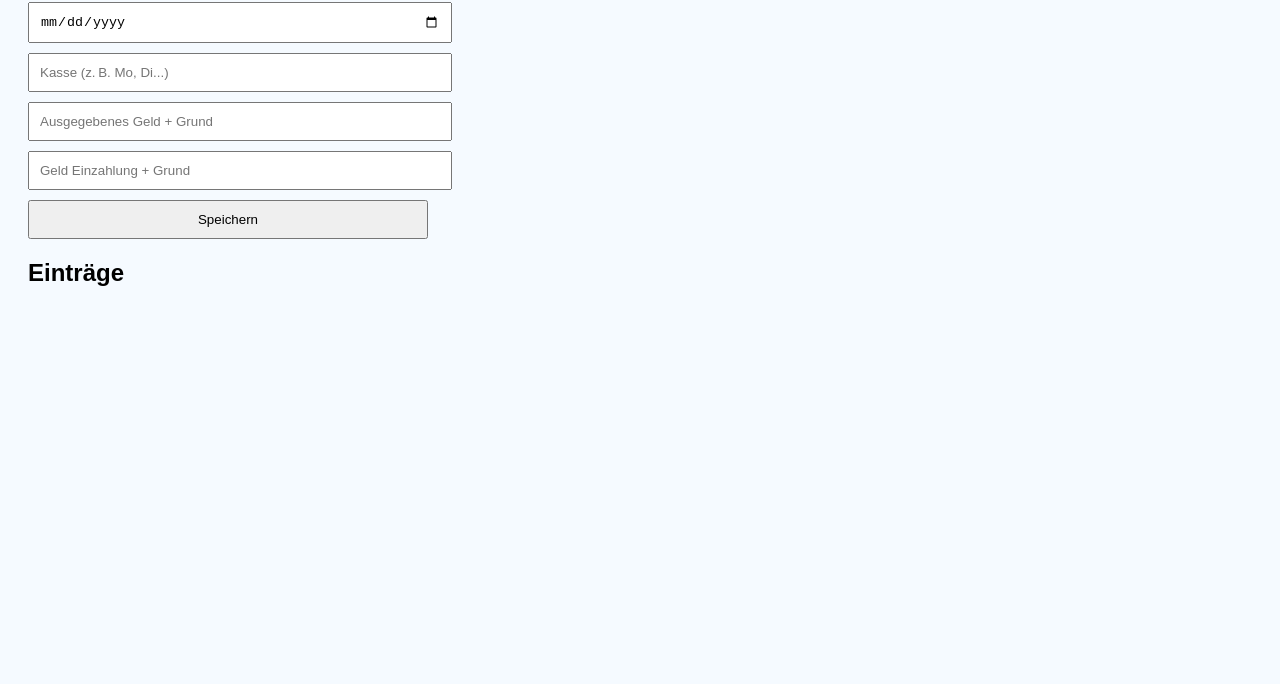
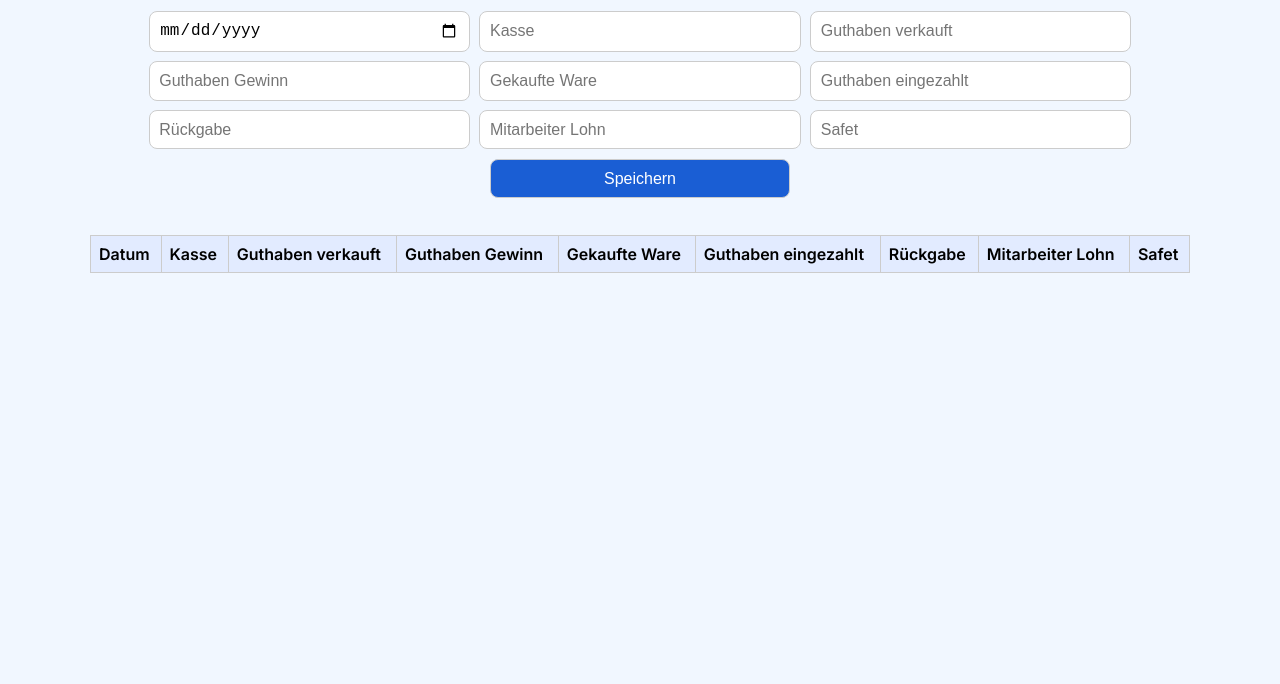
Before and after one commit to techstore2000/Smarttec, a plain HTML site: page index.html in a window 1280 px wide. Shown: the part 116-800 px from the top of the page. Drawn offline with Linux system fonts and the light colour scheme.

Commit message:
Add files via upload

```diff
--- a/index.html
+++ b/index.html
@@ -1,60 +1,81 @@
-
 <!DOCTYPE html>
 <html lang="de">
 <head>
     <meta charset="UTF-8">
     <title>Smarttec</title>
+    <meta name="viewport" content="width=device-width, initial-scale=1.0">
+    <link href="https://fonts.googleapis.com/css2?family=Inter:wght@400;600&display=swap" rel="stylesheet">
     <style>
-        body { font-family: sans-serif; padding: 20px; background: #f5faff; }
-        h1 { color: #1a73e8; }
-        input, button, textarea { padding: 10px; margin-top: 10px; width: 100%; max-width: 400px; }
-        .entry { background: white; padding: 10px; margin: 10px 0; border-left: 4px solid #1a73e8; }
+        body {
+            font-family: 'Inter', sans-serif;
+            background-color: #f1f7ff;
+            padding: 2rem;
+            display: flex;
+            flex-direction: column;
+            align-items: center;
+        }
+        h1 {
+            color: #1a5ed4;
+        }
+        input, button {
+            width: 100%;
+            max-width: 300px;
+            padding: 0.6rem;
+            margin: 0.3rem;
+            border-radius: 8px;
+            border: 1px solid #ccc;
+            font-size: 1rem;
+        }
+        .row {
+            display: flex;
+            flex-wrap: wrap;
+            justify-content: center;
+        }
+        button {
+            background-color: #1a5ed4;
+            color: white;
+            cursor: pointer;
+        }
+        table {
+            margin-top: 2rem;
+            width: 100%;
+            max-width: 1100px;
+            border-collapse: collapse;
+            background: white;
+        }
+        th, td {
+            border: 1px solid #ccc;
+            padding: 0.5rem;
+            text-align: left;
+        }
+        th {
+            background-color: #e2ebff;
+        }
     </style>
 </head>
 <body>
     <h1>Smarttec</h1>
-    <form id="form">
-        <input type="date" id="datum" required><br>
-        <input type="text" id="kasse" placeholder="Kasse (z. B. Mo, Di...)" required><br>
-        <input type="text" id="ausgabe" placeholder="Ausgegebenes Geld + Grund"><br>
-        <input type="text" id="einzahlung" placeholder="Geld Einzahlung + Grund"><br>
-        <button type="submit">Speichern</button>
-    </form>
-    <h2>Einträge</h2>
-    <div id="eintraege"></div>
-
-    <script>
-        const form = document.getElementById("form");
-        const eintraegeDiv = document.getElementById("eintraege");
-        let daten = JSON.parse(localStorage.getItem("smarttec_daten") || "[]");
-
-        function zeigeDaten() {
-            eintraegeDiv.innerHTML = "";
-            daten.forEach((eintrag, index) => {
-                const div = document.createElement("div");
-                div.className = "entry";
-                div.innerHTML = `<strong>${eintrag.datum} (${eintrag.kasse})</strong><br>
-                    Ausgabe: ${eintrag.ausgabe || "-"}<br>
-                    Einzahlung: ${eintrag.einzahlung || "-"}<br>`;
-                eintraegeDiv.appendChild(div);
-            });
-        }
-
-        form.onsubmit = e => {
-            e.preventDefault();
-            const neuerEintrag = {
-                datum: form.datum.value,
-                kasse: form.kasse.value,
-                ausgabe: form.ausgabe.value,
-                einzahlung: form.einzahlung.value
-            };
-            daten.push(neuerEintrag);
-            localStorage.setItem("smarttec_daten", JSON.stringify(daten));
-            form.reset();
-            zeigeDaten();
-        };
-
-        zeigeDaten();
-    </script>
+    <div class="row">
+        <input type="date" id="datum" placeholder="Datum">
+        <input type="text" id="kasse" placeholder="Kasse">
+        <input type="text" id="verkauft" placeholder="Guthaben verkauft">
+        <input type="text" id="gewinn" placeholder="Guthaben Gewinn">
+        <input type="text" id="ware" placeholder="Gekaufte Ware">
+        <input type="text" id="eingezahlt" placeholder="Guthaben eingezahlt">
+        <input type="text" id="rueckgabe" placeholder="Rückgabe">
+        <input type="text" id="lohn" placeholder="Mitarbeiter Lohn">
+        <input type="text" id="safet" placeholder="Safet">
+    </div>
+    <button onclick="saveData()">Speichern</button>
+    <table>
+        <thead>
+            <tr>
+                <th>Datum</th><th>Kasse</th><th>Guthaben verkauft</th><th>Guthaben Gewinn</th>
+                <th>Gekaufte Ware</th><th>Guthaben eingezahlt</th><th>Rückgabe</th><th>Mitarbeiter Lohn</th><th>Safet</th>
+            </tr>
+        </thead>
+        <tbody id="entries"></tbody>
+    </table>
+    <script src="script.js"></script>
 </body>
 </html>
--- /dev/null
+++ b/script.js
@@ -0,0 +1,12 @@
+function saveData() {
+    const fields = ["datum", "kasse", "verkauft", "gewinn", "ware", "eingezahlt", "rueckgabe", "lohn", "safet"];
+    const data = fields.map(id => document.getElementById(id).value);
+    const row = document.createElement("tr");
+    data.forEach(val => {
+        const td = document.createElement("td");
+        td.textContent = val;
+        row.appendChild(td);
+    });
+    document.getElementById("entries").appendChild(row);
+    fields.forEach(id => document.getElementById(id).value = "");
+}
```
Also changed, not shown: 1 other file.
